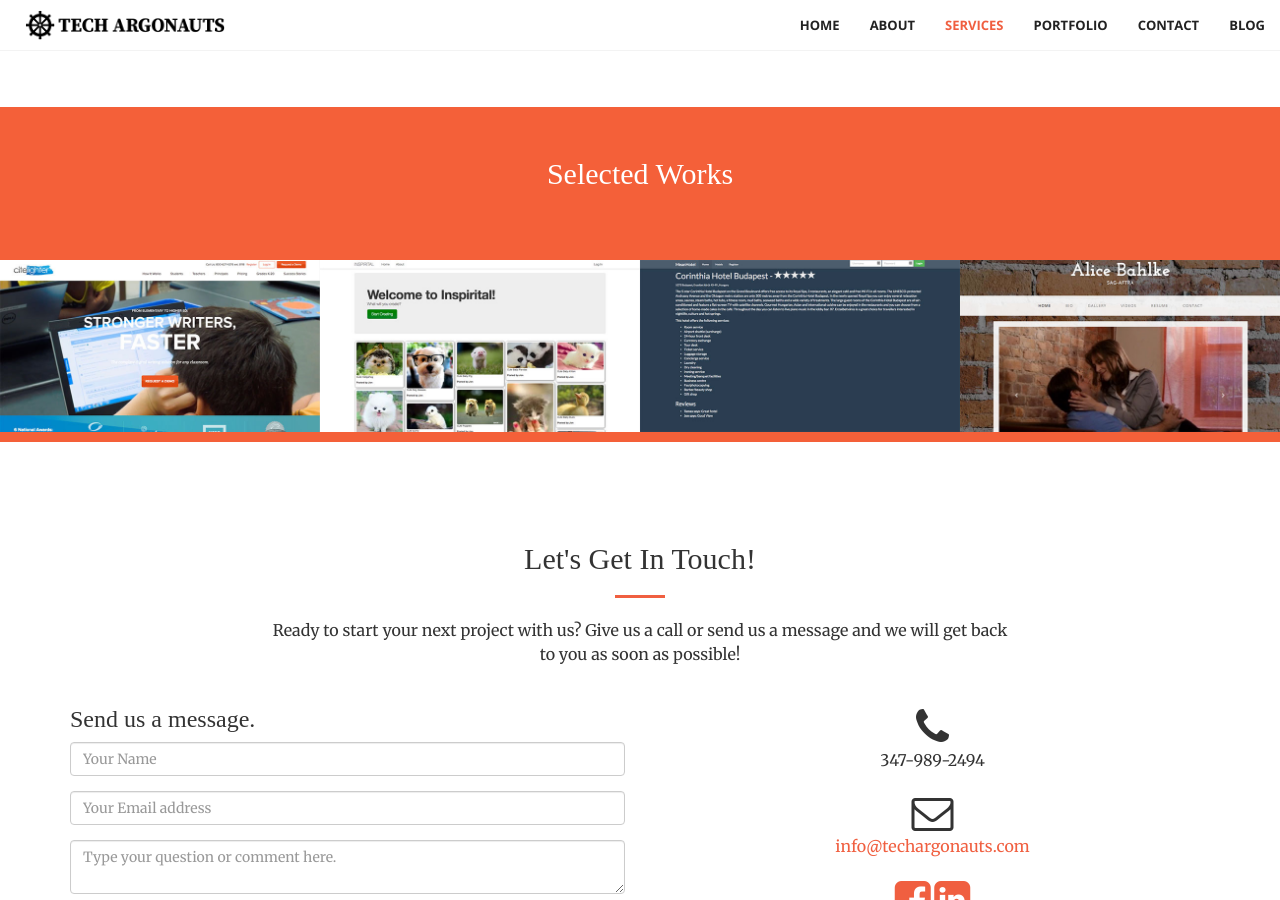
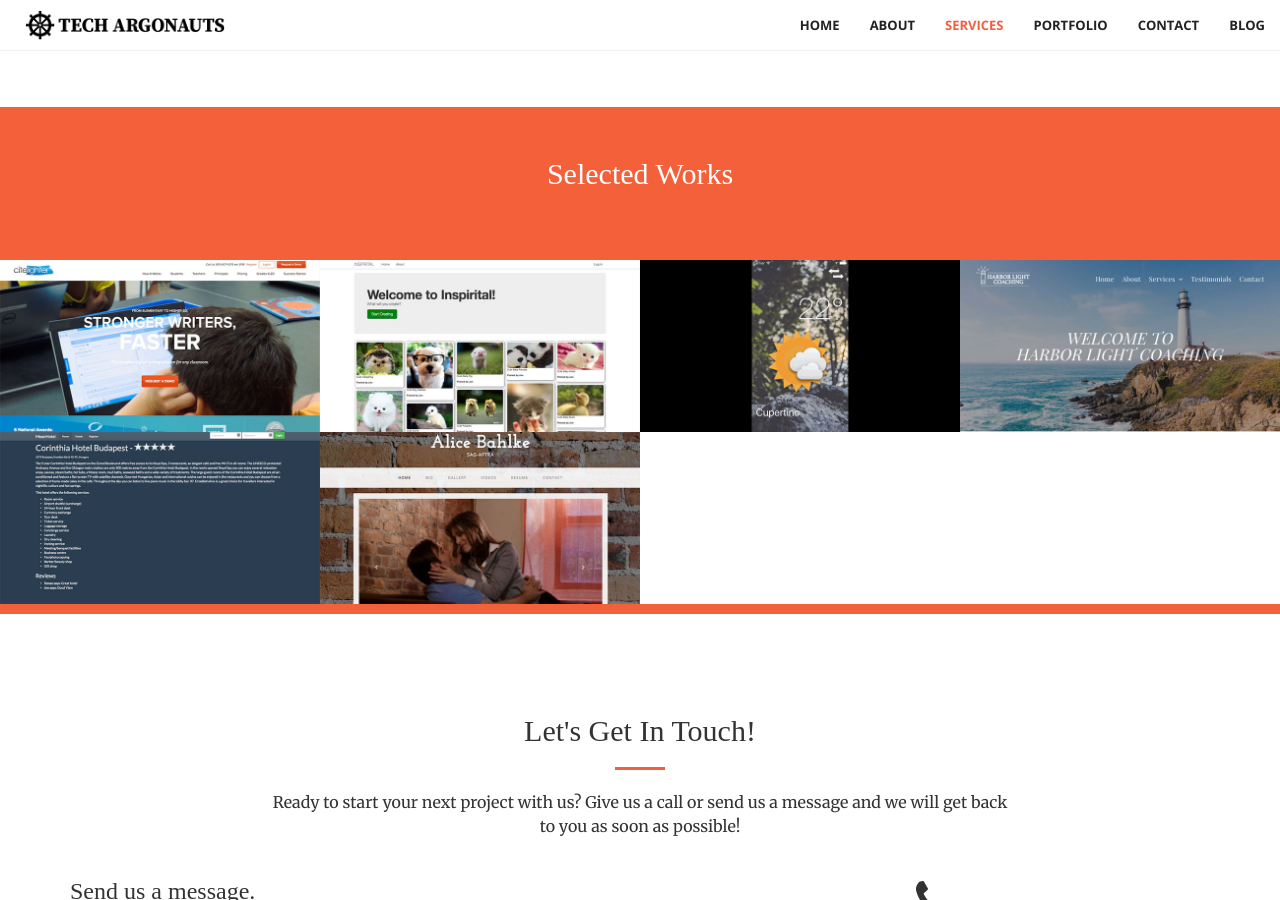
Before and after one commit to jonnyc/techargonauts, a Jekyll site: the page built from index.html, in a window 1280 px wide and 900 px high, scrolled down 1910 px. Built offline with Jekyll 4.4.1, drawn with Linux system fonts in a browser that asks for light colours; nearby versions of some CDN libraries; some web fonts are replaced.

Commit message:
Added Harborlight Coaching and iOS app int he portfolio section.

```diff
--- a/index.html
+++ b/index.html
@@ -106,6 +106,36 @@
           </a>
         </div>
         <div class="col-lg-3 col-sm-6">
+          <a href="#" class="portfolio-box" data-toggle="modal" data-target="#portfolioModal" data-portfolioname="iOS Mobile Development" data-portfoliourl="https://github.com/jonnyc/ios-weather-app" data-image="img/portfolio/thumbnails/clima.jpg" data-desc1="This is an example of an ios app that emulates a weather app." data-desc2="Swift, native iOS mobile App.">
+            <img src="img/portfolio/thumbnails/clima.jpg" class="img-responsive" alt="Clima Image Thumbnail">
+            <div class="portfolio-box-caption">
+              <div class="portfolio-box-caption-content">
+                <div class="project-name">
+                  iOS Application Development
+                </div>
+                <div class="project-category text-faded">
+                  Proof of concept, Prototype, Mobile App Development
+                </div>
+              </div>
+            </div>
+          </a>
+        </div>
+        <div class="col-lg-3 col-sm-6">
+          <a href="#" class="portfolio-box" data-toggle="modal" data-target="#portfolioModal" data-portfolioname="Harborlight" data-portfoliourl="http://harborlightcoaching.com/" data-image="img/portfolio/fullsize/harborlight.jpg" data-desc1="Harborlight Coaching is an example of a professional website designed for simplicity and brand recognition." data-desc2="This is a custom Wordpress website that is designed to be easily updated by the owner with SEO and Analytics built in.">
+            <img src="img/portfolio/thumbnails/harborlight-thumb.jpg" class="img-responsive" alt="Harborlight Coaching Image Thumbnail">
+            <div class="portfolio-box-caption">
+              <div class="portfolio-box-caption-content">
+                <div class="project-name">
+                  Harborlight Coaching
+                </div>
+                <div class="project-category text-faded">
+                  Web Design and Development
+                </div>
+              </div>
+            </div>
+          </a>
+        </div>
+        <div class="col-lg-3 col-sm-6">
           <a href="#" class="portfolio-box" data-toggle="modal" data-target="#portfolioModal" data-portfolioname="MEAN Hotel" data-portfoliourl="https://github.com/jonnyc/mean-hotel" data-image="img/portfolio/fullsize/mean-hotel.png" data-desc1="MEAN Hotel is a prototype for a travel platform. The technology is built on the MEAN stack (MongoDB, Express, AngularJS and NodeJS)." data-desc2="Note: This app is not hosted, so the source code can be viewed on Github.">
             <img src="img/portfolio/thumbnails/mean-hotel-thumb.jpg" class="img-responsive" alt="MEAN Hotel Thumbnail">
             <div class="portfolio-box-caption">
```
Also changed, not shown: other parts of index.html (+1 -1 lines), img/portfolio/fullsize/clima.gif (added), img/portfolio/fullsize/harborlight.jpg (added), img/portfolio/thumbnails/clima.jpg (added), img/portfolio/thumbnails/harborlight-thumb.jpg (added).
